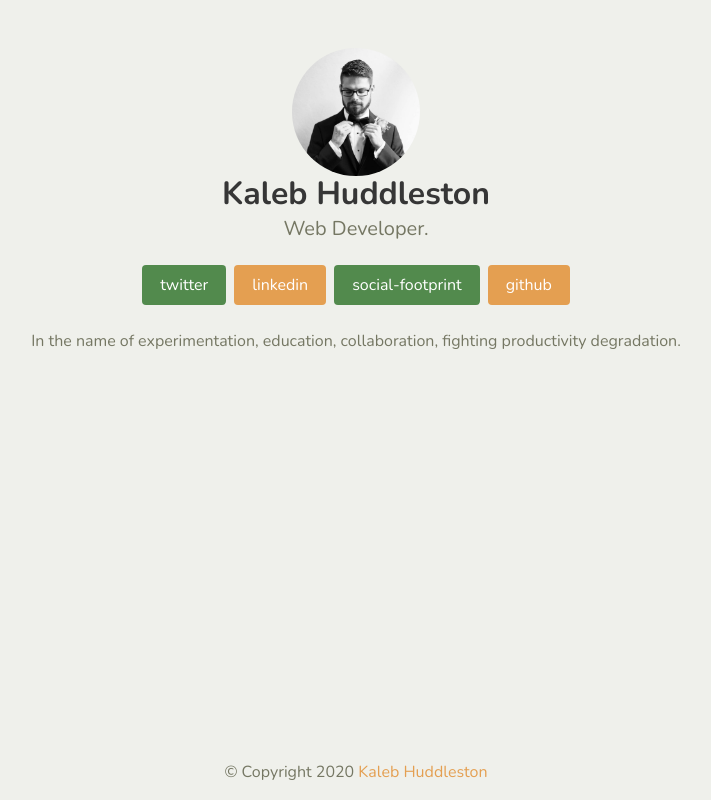
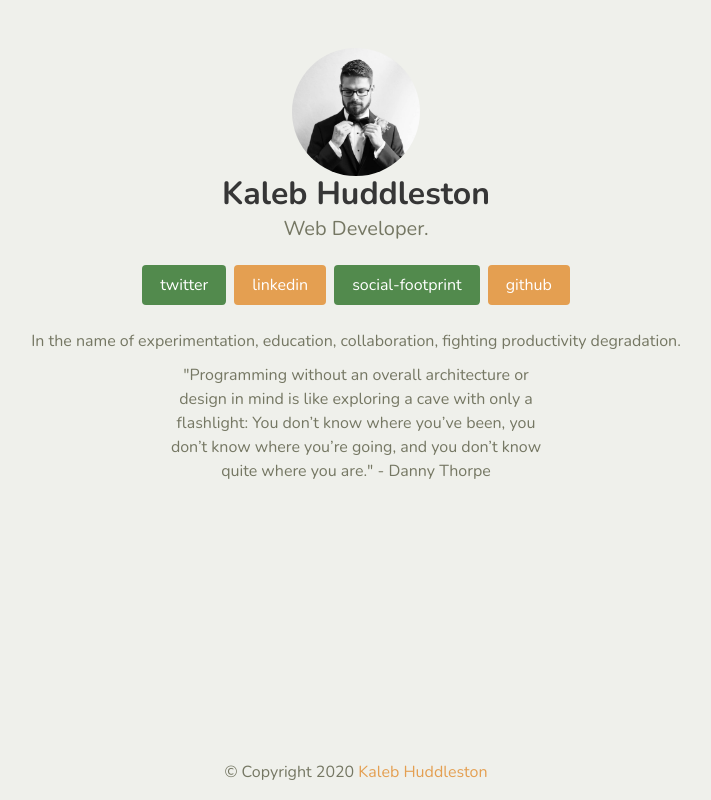
Before and after one commit to huddlestonka/me, a website built with webpack: page dist/index.html in a window 1280 px wide. Shown: the whole page, without its empty margins (284-995 px from the left). Built offline with nearby package versions, Linux system fonts and the light colour scheme.

Commit message:
Added some nerdy quotes

```diff
--- a/package.json
+++ b/package.json
@@ -19,7 +19,7 @@
   "homepage": "https://github.com/huddlestonka/me#readme",
   "devDependencies": {
     "bulma": "^0.8.2",
-    "css-loader": "^3.5.2",
+    "css-loader": "^3.5.3",
     "extract-text-webpack-plugin": "^4.0.0-beta.0",
     "mini-css-extract-plugin": "^0.9.0",
     "node-sass": "^4.13.1",
--- /dev/null
+++ b/src/MockData/Quotes.js
@@ -0,0 +1,49 @@
+const turing = [
+    '\"Sometimes it is the people no one can imagine anything of who do the things no one can imagine.\" - Alan Turing',
+    '\"One day ladies will take their computers for walks in the park and tell each other, \'My little computer said such a funny thing this morning.\'\" - Alan Turing',
+    '\"Sometimes it\'s the very people who no one imagines anything of who do the things no one can imagine.\" - Alan Turing',
+    '\"Those who can imagine anything, can create the impossible.\" - Alan Turing',
+    '\"If a machine is expected to be infallible, it cannot also be intelligent.\" - Alan Turing'
+];
+
+const programming = [
+    '\"Programs must be written for people to read, and only incidentally for machines to execute.\" - Abelson and Sussman',
+    '\"We have to stop optimizing for programmers and start optimizing for users.\" - Jeff Atwood',
+    '\"Low-level programming is good for the programmer\’s soul.\" - John Carmack',
+    '\"It\’s OK to figure out murder mysteries, but you shouldn\’t need to figure out code.  You should be able to read it.\" - Steve McConnell',
+    '\"If we wish to count lines of code, we should not regard them as \‘lines produced\’ but as \‘lines spent.\'\" - Edsger Dijkstra',
+    '\"Before software should be reusable, it should be usable.\" - Ralph Johnson',
+    '\"If you automate a mess, you get an automated mess.\" - Rod Michael',
+    '\"Looking at code you wrote more than two weeks ago is like looking at code you are seeing for the first time.\" - Dan Hurvitz',
+    '\"If you have a procedure with ten parameters, you probably missed some.\" - Alan Perlis',
+    '\"Less than 10% of the code has to do with the ostensible purpose of the system; the rest deals with input-output, data validation, data structure maintenance, and other housekeeping.\" - Mary Shaw'
+];
+
+const predictions = [
+    '\"The problem of viruses is temporary and will be solved in two years.\" - John McAfee, 1988',
+    '\"In 2031, lawyers will be commonly a part of most development teams.\" - Grady Booch',
+    '\"I see little commercial potential for the Internet for at least ten years.\" - Bill Gates, 1994'
+];
+
+const security = [
+    '\"If you think technology can solve your security problems, then you don’t understand the problems and you don\’t understand the technology.\" - Bruce Schneier',
+    '\"Passwords are like underwear: you don\’t let people see it, you should change it very often, and you shouldn\’t share it with strangers.\" - Chris Pirillo'
+];
+
+const quality = [
+    '\"I think it\’s a new feature.  Don\’t tell anyone it was an accident.\" - Larry Wall',
+    '\"Don\’t document the problem, fix it.\" - Atli Björgvin Oddsson',
+    '\"As a rule, software systems do not work well until they have been used, and have failed repeatedly, in real applications.\" - Dave Parnas',
+    '\"If the code and the comments do not match, possibly both are incorrect.\" - Norm Schryer'
+];
+
+const dev = [
+    '\"Make everything as simple as possible, but not simpler.\" - Albert Einstein',
+    '\"Good specifications will always improve programmer productivity far better than any programming tool or technique.\" - Milt Bryce',
+    '\"The difference between theory and practice is that in theory, there is no difference between theory and practice.\" - Richard Moore',
+    '\"A program is never less than 90% complete, and never more than 95% complete.\" - Terry Baker',
+    '\"Simplicity, carried to the extreme, becomes elegance.\" - Jon Franklin',
+    '\"Programming without an overall architecture or design in mind is like exploring a cave with only a flashlight: You don\’t know where you\’ve been, you don\’t know where you\’re going, and you don\’t know quite where you are.\" - Danny Thorpe'
+];
+
+export const allQuotes = [...turing, ...programming, ...predictions, ...security, ...quality, ...dev];
--- a/src/index.js
+++ b/src/index.js
@@ -1 +1,19 @@
 require('./mystyles.scss');
+import { allQuotes } from './MockData/Quotes.js';
+
+function changeQuote() {
+    let quotesDiv = document.getElementById('quotes');
+    quotesDiv.innerHTML = allQuotes[Math.floor(Math.random() * Math.floor(allQuotes.length))];
+    quotesDiv.setAttribute("style", "padding: 10px; max-width: 400px;");
+}
+
+window.onload = function() {
+    let quotesDiv = document.getElementById('quotes');
+    quotesDiv.innerHTML = allQuotes[Math.floor(Math.random() * Math.floor(allQuotes.length))];
+    quotesDiv.setAttribute("style", "padding: 10px; max-width: 400px;");
+}
+
+window.addEventListener("load", (event) => {
+    let quotesDiv = document.getElementById('quotes');
+    quotesDiv.addEventListener("click", changeQuote);
+});
```
Also changed, not shown: dist/index.html, dist/js/bundle.js.
